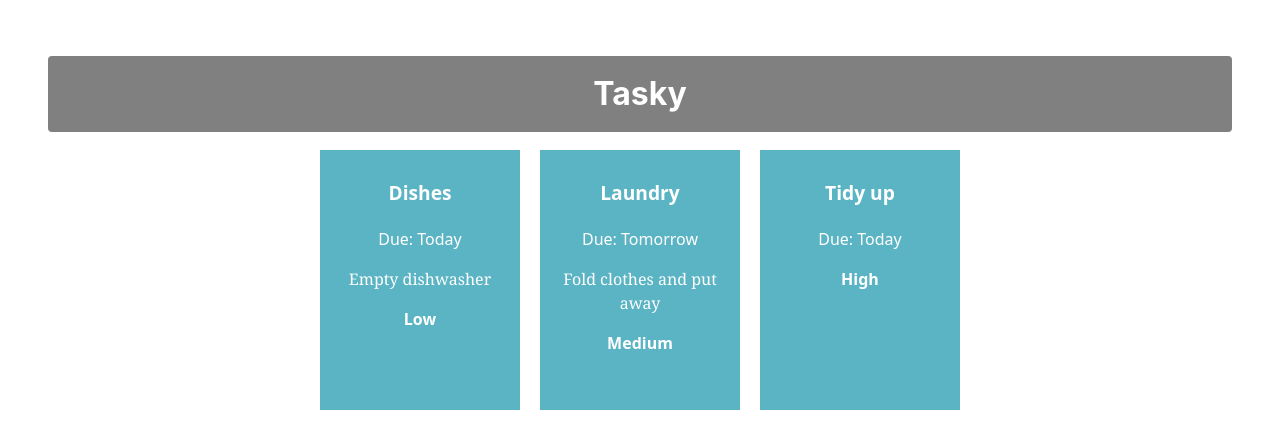
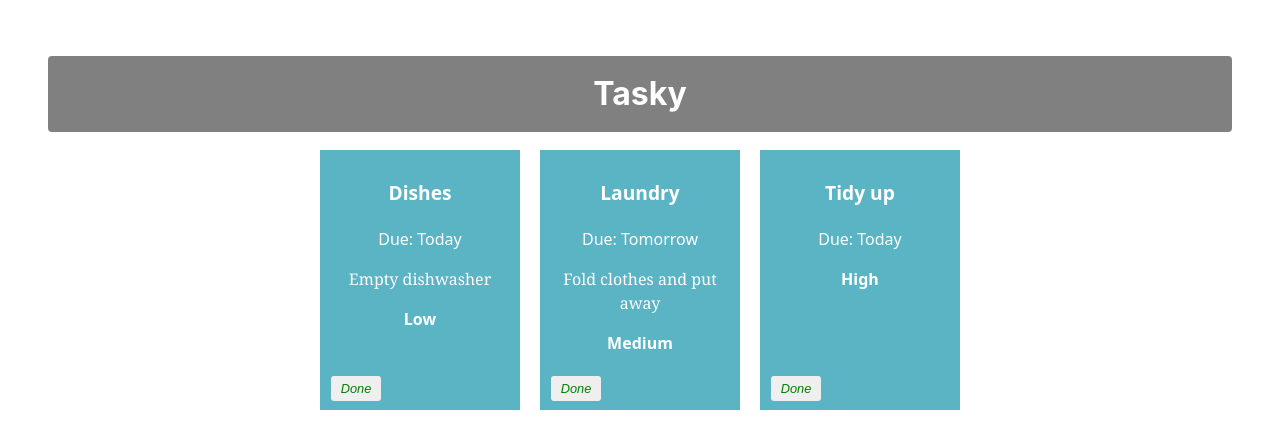
Before and after one commit to Nathanial014/react-basics-labs, a React (Vite) app in the folder tasky/: page / in a window 1280 px wide. Shown: the top 448 px of the page. Built offline with nearby package versions, Linux system fonts and the light colour scheme.

Commit message:
Mark task as done

```diff
--- a/tasky/src/App.css
+++ b/tasky/src/App.css
@@ -48,3 +48,20 @@
 .priority {
   font-weight: bold;
 }
+
+button {
+  border: none;
+  border-radius: 3px;
+  font-style: italic;
+  font-size: 0.8em;
+  margin: 4px 6px;
+  width: 50px;
+  height: 25px;
+}
+
+.doneButton {
+  position: absolute;
+  bottom: 5px;
+  left: 5px;
+  color: green;
+}
--- a/tasky/src/App.jsx
+++ b/tasky/src/App.jsx
@@ -5,22 +5,30 @@
 function App() {
     const [ taskState, setTaskState ] = useState({
     tasks: [
-      { id: 1, title:"Dishes", description: "Empty dishwasher", deadline: "Today", priority: "Low" },
-      { id: 2, title: "Laundry", description: "Fold clothes and put away", deadline: "Tomorrow", priority: "Medium" },
-      { id: 3, title: "Tidy up", deadline: "Today", priority: "High" }
+      { id: 1, title:"Dishes", description: "Empty dishwasher", deadline: "Today", priority: "Low", done: false },
+      { id: 2, title: "Laundry", description: "Fold clothes and put away", deadline: "Tomorrow", priority: "Medium", done: false },
+      { id: 3, title: "Tidy up", deadline: "Today", priority: "High", done: false }
     ]
   });
+
+    const doneHandler = (taskIndex) => {
+      const tasks = [...taskState.tasks];
+      tasks[taskIndex].done = !tasks[taskIndex].done;
+      setTaskState({tasks});
+    }
 
     return (
     <div className="container">
       <h1>Tasky</h1>
-      {taskState.tasks.map((task) => (
+      {taskState.tasks.map((task, index) => (
       <Task
       title={task.title}
       description={task.description}
       deadline={task.deadline}
       priority={task.priority}
       key={task.id}
+      done={task.done}
+      markDone={() => doneHandler(index)}
       />
   ))}
     </div>
--- a/tasky/src/components/Task.jsx
+++ b/tasky/src/components/Task.jsx
@@ -3,11 +3,12 @@
 const Task = (props) => {
 
     return (
-        <div className="card">
+          <div className="card" style={{backgroundColor: props.done ? 'lightgrey' : '#5bb4c4'}}>
             <p className="title">{props.title}</p>
             <p>Due: {props.deadline}</p>
             <p className="description">{props.description}</p>
             <p className="priority">{props.priority}</p>
+            <button onClick={props.markDone} className='doneButton'>Done</button>
         </div>
     )
 }
```
